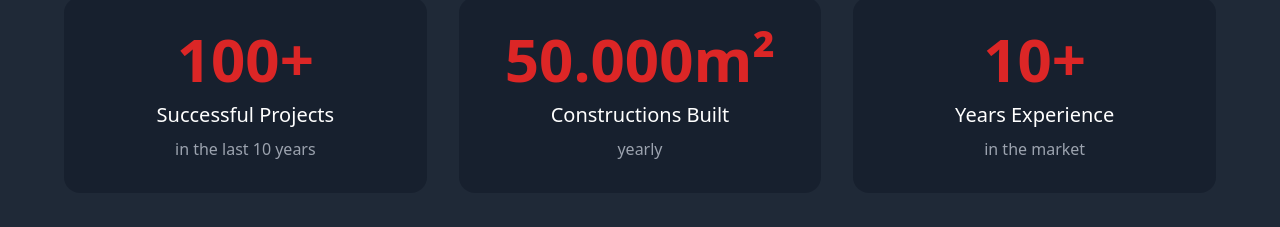
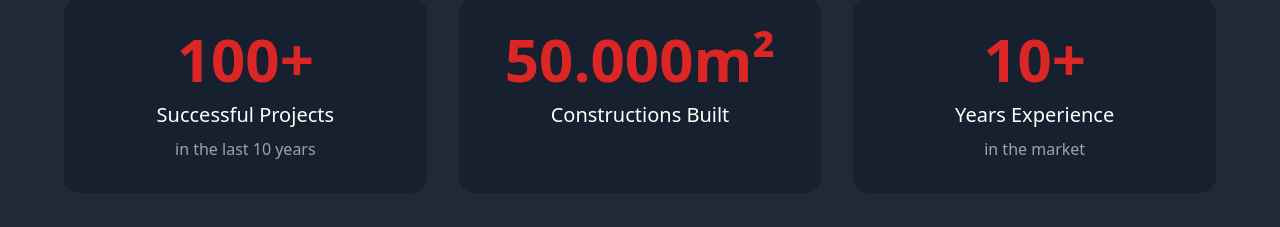
Before and after one commit to TimBlazic/dm-metal, a Next.js app: page /en in a window 1280 px wide. Shown: the part 2060-2287 px from the top of the page. Built offline with nearby package versions, Linux system fonts and the light colour scheme.

Commit message:
small changes

```diff
--- a/app/[lang]/page.tsx
+++ b/app/[lang]/page.tsx
@@ -200,7 +200,6 @@ export default function Home() {
                 <div className="text-xl font-medium mb-2 text-white">
                   {t("constructionsBuilt")}
                 </div>
-                <div className="text-base text-gray-400">{t("yearly")}</div>
               </div>
               {/* Izkušnje */}
               <div className="text-center p-8 rounded-2xl bg-gray-900/50">
```
